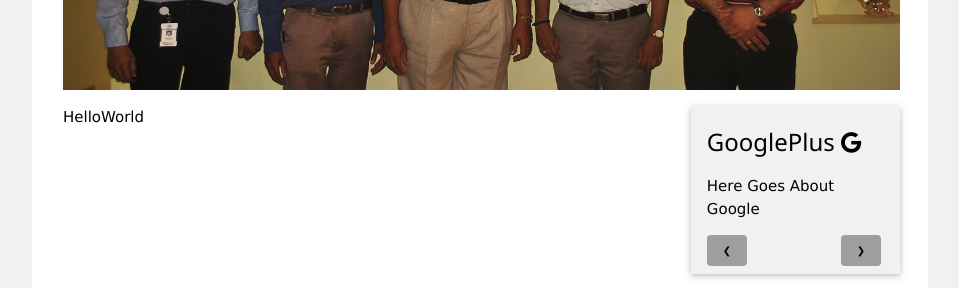
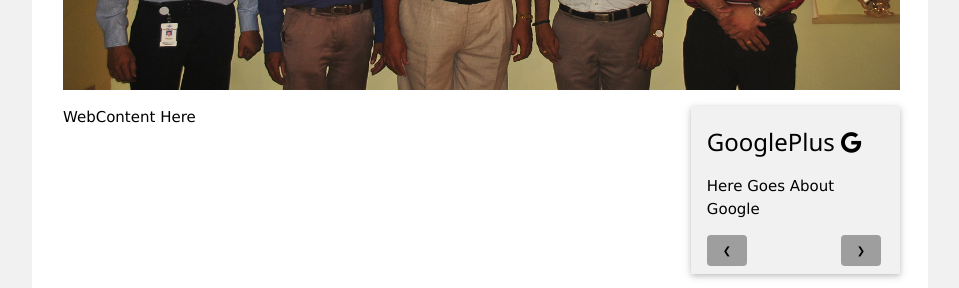
Before and after one commit to navaneeth-algorithm/Sadguru-GST-Center, a PHP site: page / in a window 1280 px wide. Shown: the part 674-962 px from the top of the page, without its empty margins (178-1137 px from the left). Run offline with PHP 8.4, Linux system fonts and the light colour scheme.

Commit message:
Sadhguru

```diff
--- a/index.php
+++ b/index.php
@@ -27,7 +27,7 @@
                     <div class="w3-row">
                         <div class="w3-col s9">
                             <!-- Here Goes Content Excludeing banner & right bar Con-->
-                            HelloWorld
+                            WebContent Here
                         </div>
                         <div class="w3-col s3">
                             <!-- Here Goes Right bar -->
```
